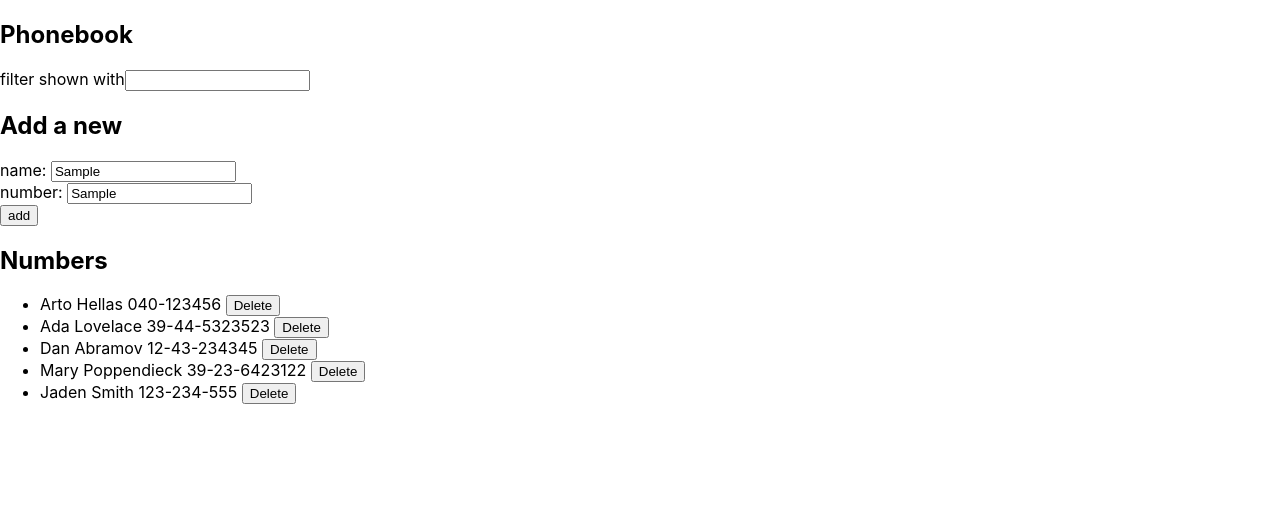
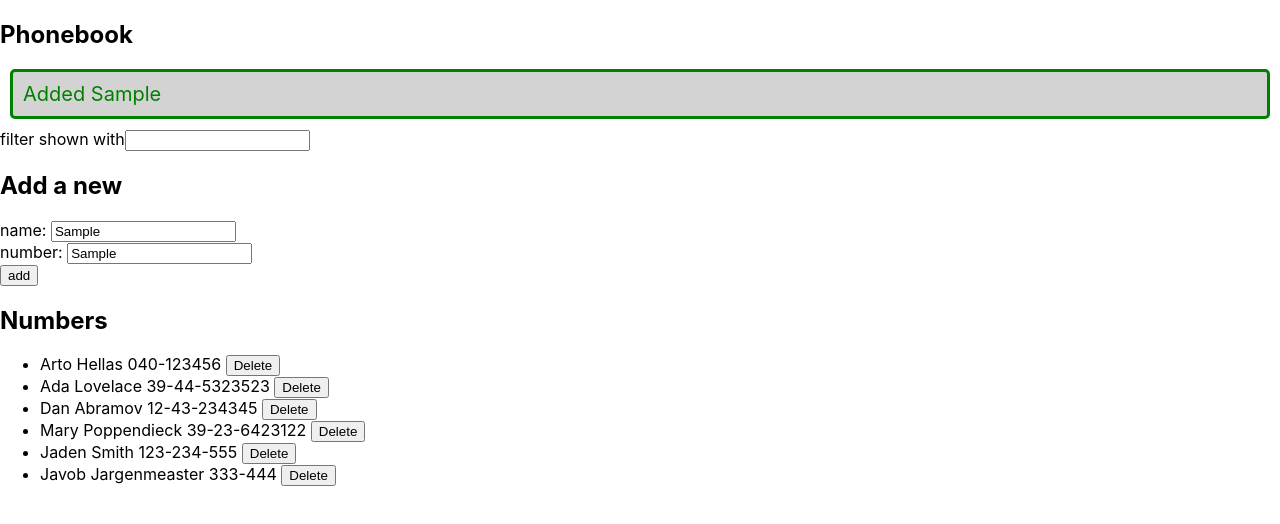
Before and after one commit to ed-w-ds/full-stack-open-submissions, a React (Create React App) app in the folder part2/phonebook/: page / in a window 1280 px wide. Both pictures are taken after typing "Sample", "Sample" into the empty fields and a click on the button "add". Shown: the top 524 px of the page. Built offline with nearby package versions, Linux system fonts and the light colour scheme; no server answers; data requests are answered from the project's data file.

Commit message:
ex2.16 complete

```diff
--- a/part2/phonebook/db.json
+++ b/part2/phonebook/db.json
@@ -24,6 +24,11 @@
       "name": "Jaden Smith",
       "id": 5,
       "number": "123-234-555"
+    },
+    {
+      "name": "Javob Jargenmeaster",
+      "id": 6,
+      "number": "333-444"
     }
   ]
 }
--- a/part2/phonebook/package.json
+++ b/part2/phonebook/package.json
@@ -3,6 +3,7 @@
   "version": "0.1.0",
   "private": true,
   "dependencies": {
+    "@babel/plugin-proposal-private-property-in-object": "^7.16.7",
     "@testing-library/jest-dom": "^5.16.5",
     "@testing-library/react": "^13.4.0",
     "@testing-library/user-event": "^13.5.0",
--- a/part2/phonebook/src/App.js
+++ b/part2/phonebook/src/App.js
@@ -31,10 +31,45 @@ const App = () => {
   //   { name: 'Dan Abramov', number: '12-43-234345', id: 3 },
   //   { name: 'Mary Poppendieck', number: '39-23-6423122', id: 4 }
   // ])
+  // <div className="success">Added {newName}</div>
 
   const [newName, setNewName] = useState('')
   const [newNumber, setNewNumber] = useState('')
   const [newSearch, setNewSearch] = useState('')
+  const [successMessage, setSuccessMessage] = useState(null)
+
+  const SuccessNotification = ({ message }) => {
+    const style = {
+      color: 'green',
+      background: 'lightgrey',
+      fontSize: 20,
+      borderStyle: 'solid',
+      borderRadius: 5,
+      padding: 10,
+      marginBottom: 10,
+      margin: 10
+    }
+
+    useEffect(() => {
+      const timer = setTimeout(() => {
+        setSuccessMessage(null)
+      }, 3000)
+      return () => clearTimeout(timer)
+    }, [message])
+
+
+    if (message === null) {
+      return null
+    }
+
+
+    return (
+      <div className="success" style={ style }>
+        {message}
+      </div>
+    )
+
+  }
 
   const addPerson = (event) => {
     event.preventDefault()
@@ -64,7 +99,7 @@ const App = () => {
       return
     }
 
-
+    setSuccessMessage(`Added ${newName}`)
 
     const personObject = {
       name: newName,
@@ -129,6 +164,8 @@ const App = () => {
 
       <h2>Phonebook</h2>
 
+      <SuccessNotification message={successMessage} />
+
       <Filter newSearch={newSearch} handleSearch={handleSearch}/>
 
       <h2>Add a new</h2>
--- a/part2/phonebook/src/index.css
+++ b/part2/phonebook/src/index.css
@@ -11,3 +11,13 @@ code {
   font-family: source-code-pro, Menlo, Monaco, Consolas, 'Courier New',
     monospace;
 }
+
+.successNotification {
+  color: green;
+  background: lightgrey;
+  font-size: 20px;
+  border-style: solid;
+  border-radius: 5px;
+  padding: 10px;
+  margin-bottom: 10px;
+}
--- a/part2/phonebook/src/index.js
+++ b/part2/phonebook/src/index.js
@@ -1,8 +1,9 @@
 import React from 'react';
 import ReactDOM from 'react-dom/client';
-import './index.css';
 import App from './App';
 import reportWebVitals from './reportWebVitals';
+
+import './index.css';
 
 import axios from 'axios'
 
```
